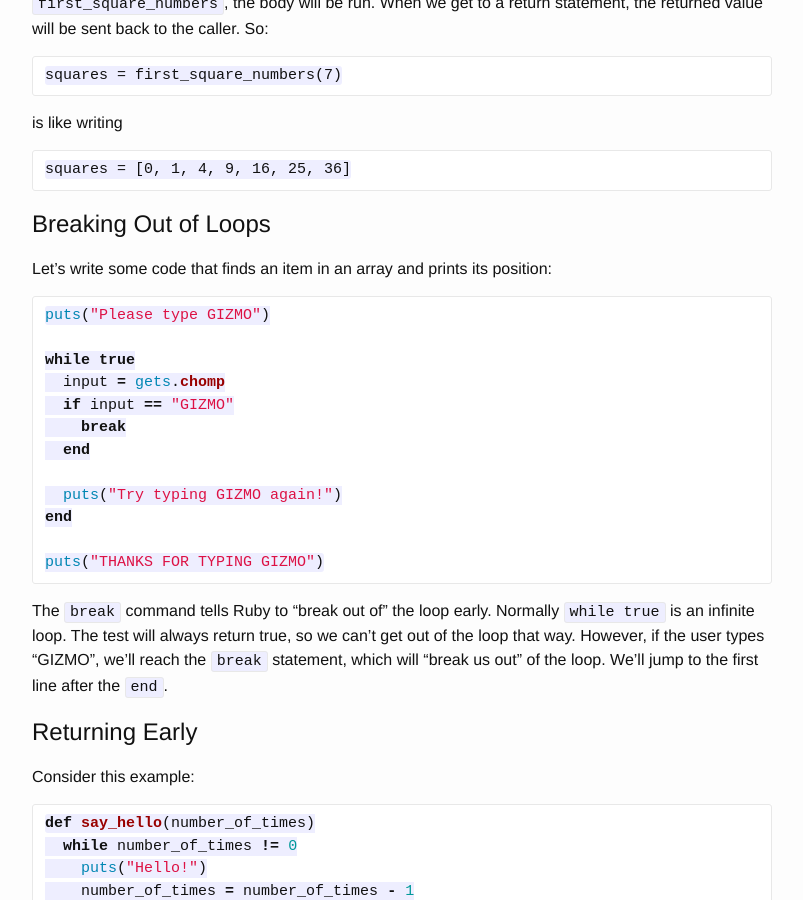
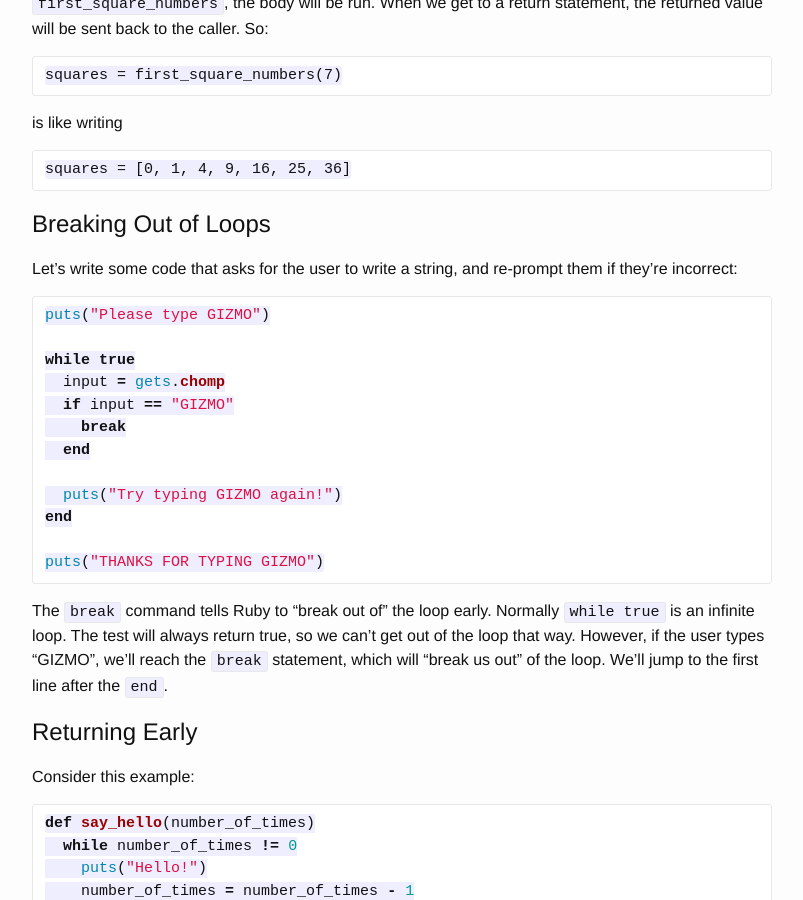
Before and after one commit to appacademy/prep-work, a Jekyll site: the page built from coding-test-1/introduction-to-programming-3/index.html, in a window 1280 px wide and 900 px high, scrolled down 6323 px. Shown: the whole window, without its empty margins (238-1041 px from the left). Built offline with Jekyll 4.4.1, drawn with Linux system fonts in a browser that asks for light colours; Markdown is read by kramdown in place of the engine named in the settings.

Commit message:
Fix misplaced text

````diff
--- a/_includes/introduction-to-programming-3.md
+++ b/_includes/introduction-to-programming-3.md
@@ -318,8 +318,8 @@ is like writing
 
 ## Breaking Out of Loops
 
-Let's write some code that finds an item in an array and prints its
-position:
+Let's write some code that asks for the user to write a string, and
+re-prompt them if they're incorrect:
 
 ```ruby
 puts("Please type GIZMO")
````
